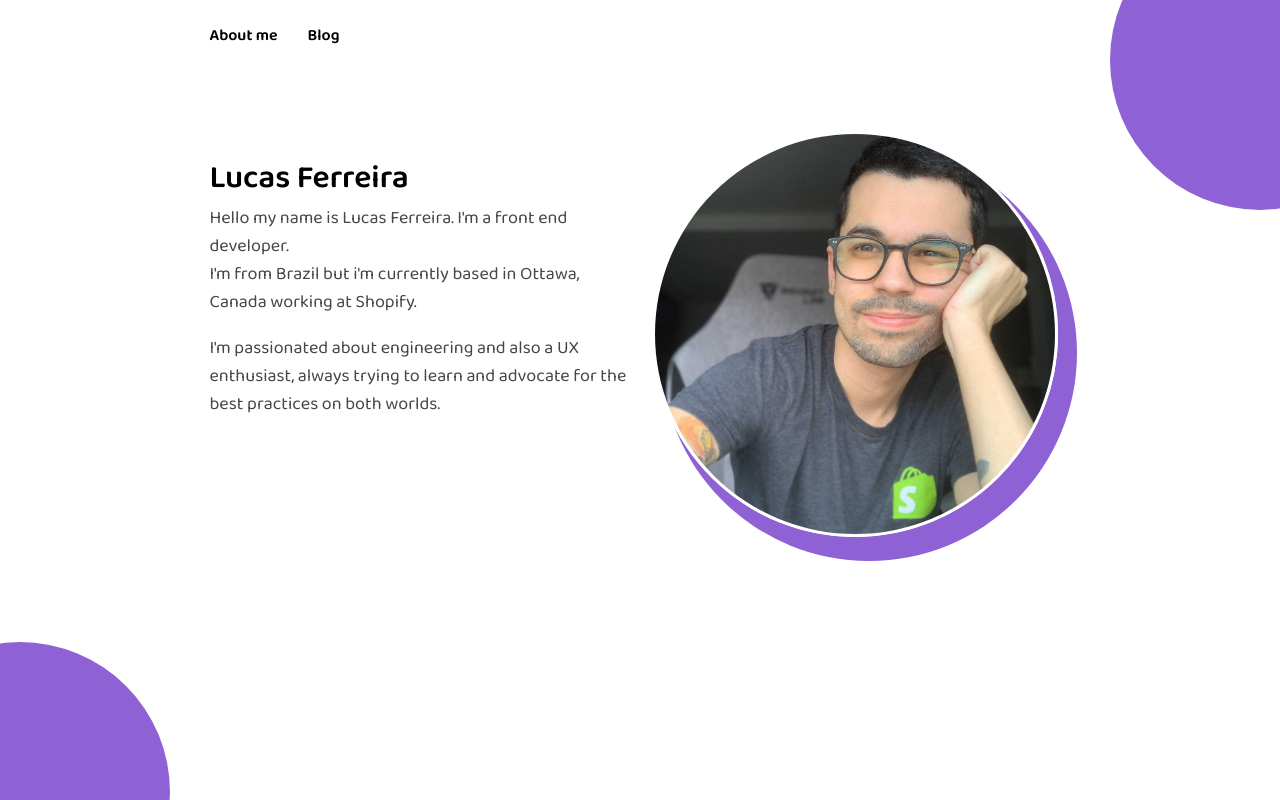
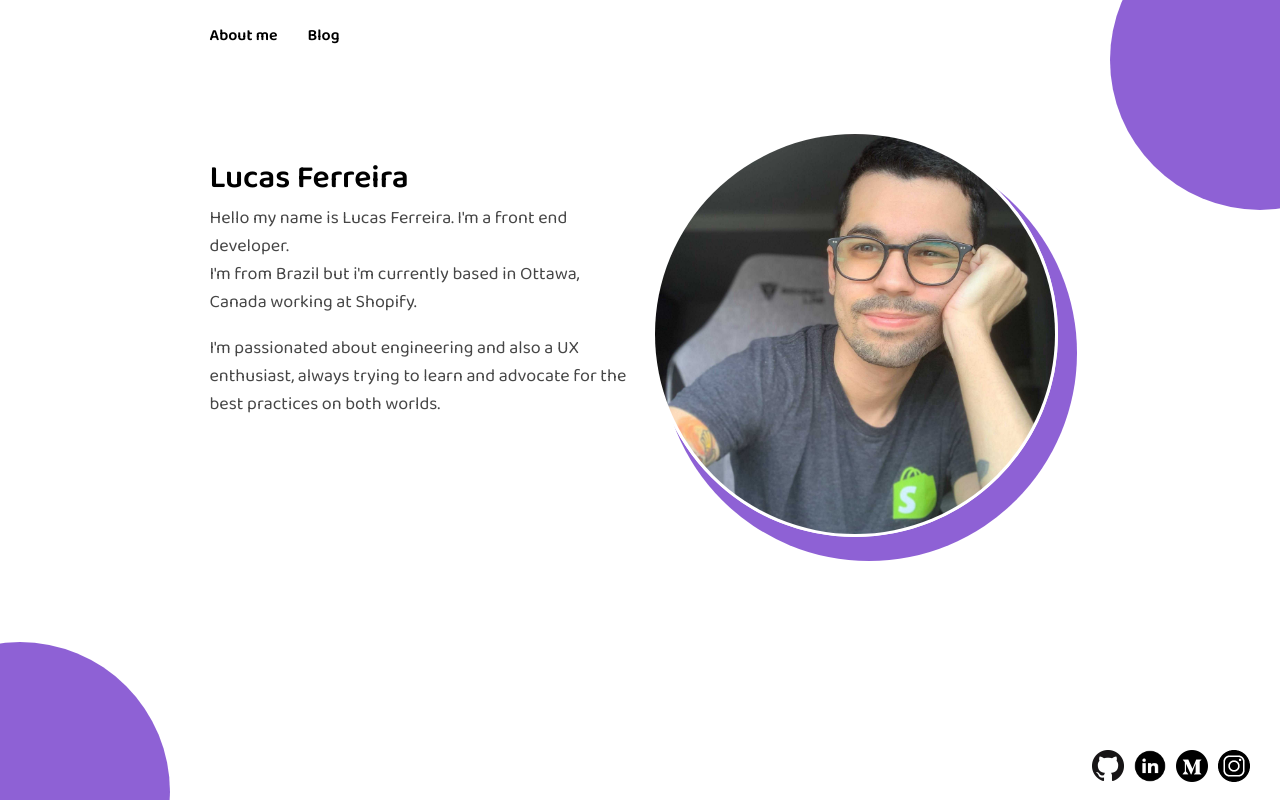
Before and after one commit to lucasfrosty/portfolio-v2, a Gatsby site: page / in a window 1280 px wide. Built offline with nearby package versions, Linux system fonts and the light colour scheme; Gatsby itself is replaced by a stand-in of ours.

Commit message:
adding social media on bottom of the page

```diff
--- /dev/null
+++ b/src/components/accessible-link.tsx
@@ -0,0 +1,17 @@
+import React from "react"
+import { VisuallyHidden } from "../styles"
+
+export interface Props {
+  src: any;
+  description: string;
+  url: string;
+}
+
+export function AccessibleLink({ src, description, url }: Props) {
+  return (
+    <a id="menu-trigger" target="_blank" href={url}>
+      <img aria-hidden={true} width={32} height={32} src={src} />
+      <VisuallyHidden>{description}</VisuallyHidden>
+    </a>
+  );
+}
--- a/src/components/index.ts
+++ b/src/components/index.ts
@@ -2,4 +2,5 @@ export {Image} from './image';
 export {Layout} from './layout';
 export {SEO} from './seo';
 export {Header} from './header';
-export {Circle} from './Circle';
+export {Circle} from './circle';
+export {Social} from './Social';
--- a/src/components/layout.tsx
+++ b/src/components/layout.tsx
@@ -1,12 +1,13 @@
 import React, { Suspense } from "react"
 
-import {Header} from "./header"
-import '../utilities/i18n';
-import { GlobalStyle, globalWrapperMargin } from "../styles";
-
+import { Header } from "./header"
+import "../utilities/i18n"
+import { GlobalStyle, globalWrapperMargin } from "../styles"
+import { Circle } from "./circle"
+import { Social } from "./Social"
 
 interface Props {
-  children: React.ReactNode,
+  children: React.ReactNode
 }
 
 export function Layout({ children }: Props) {
@@ -18,9 +19,17 @@ export function Layout({ children }: Props) {
         style={{
           ...globalWrapperMargin,
           padding: `0 1.0875rem 1.45rem`,
+          position: "relative",
         }}
       >
         <main>{children}</main>
+        <div style={{ position: "fixed", bottom: -150, left: -130 }}>
+          <Circle size={300} />
+        </div>
+        <div style={{ position: "fixed", top: -90, right: -130 }}>
+          <Circle size={300} />
+        </div>
+        <Social />
       </div>
     </Suspense>
   )
--- /dev/null
+++ b/src/components/social.tsx
@@ -0,0 +1,34 @@
+import React from "react"
+import { AccessibleLink, Props as AccessibleLinkProps } from "./accessible-link"
+import GithubLogo from "../images/github.png"
+import MediumLogo from "../images/medium.png"
+import LinkedinLogo from "../images/linkedin.png"
+import InstagramLogo from "../images/instagram.png"
+import styled from 'styled-components';
+
+const SocialWrapper = styled.div`
+  position: fixed;
+  bottom: 10px;
+  right: 30px;
+
+  & > :not(:first-child) {
+    padding-left: 10px;
+  }
+`
+
+export function Social() {
+  const socialMedias: AccessibleLinkProps[] = [
+    { src: GithubLogo, description: "Opens my github page in a new tab", url: 'https://github.com/lucasfrosty' },
+    { src: LinkedinLogo, description: "Opens my linkedin page in a new tab", url: 'https://www.linkedin.com/in/lucasfrosty/' },
+    { src: MediumLogo, description: "Opens my medium page in a new tab", url: 'https://medium.com/@lucasfrosty' },
+    { src: InstagramLogo, description: "Opens my instagram page in a new tab", url: 'https://www.instagram.com/lucasfrosty/' },
+  ]
+
+  return (
+    <SocialWrapper>
+      {socialMedias.map(media => (
+        <AccessibleLink {...media} />
+      ))}
+    </SocialWrapper>
+  )
+}
--- a/src/pages/about-me.tsx
+++ b/src/pages/about-me.tsx
@@ -4,7 +4,7 @@ import {useTranslation} from 'react-i18next';
 
 import MenDog from "../images/men-dog.png"
 import Me from "../images/me.jpg"
-import { Circle } from '../components';
+import { Circle, Social } from '../components';
 
 
 export default function AboutMe() {
@@ -24,12 +24,6 @@ export default function AboutMe() {
         </div>
       </div>
       {/* <div style={{position: 'absolute', bottom: '0%', right: '50%'}}><img src={MenDog} width="400px" alt="A dog smiling in a party hat" /></div> */}
-      <div style={{position: 'fixed', bottom: -150, left: -130}}>
-        <Circle size={300} />
-      </div>
-      <div style={{position: 'fixed', top: -90, right: -130}}>
-        <Circle size={300} />
-      </div>
     </div>
   );
 }
--- a/src/styles/index.ts
+++ b/src/styles/index.ts
@@ -1,2 +1,3 @@
 export {Navbar} from './navbar.styles';
 export {GlobalStyle, globalWrapperMargin} from './global-styles';
+export {VisuallyHidden} from './visually-hidden.styles';
--- /dev/null
+++ b/src/styles/visually-hidden.styles.ts
@@ -0,0 +1,7 @@
+import styled from 'styled-components';
+
+export const VisuallyHidden = styled.span`
+  position: absolute !important;
+  top: -9999px !important;
+  left: -9999px !important;
+`;
```
Also changed, not shown: src/images/github.png (added), src/images/instagram.png (added), src/images/linkedin.png (added), src/images/medium.png (added).
